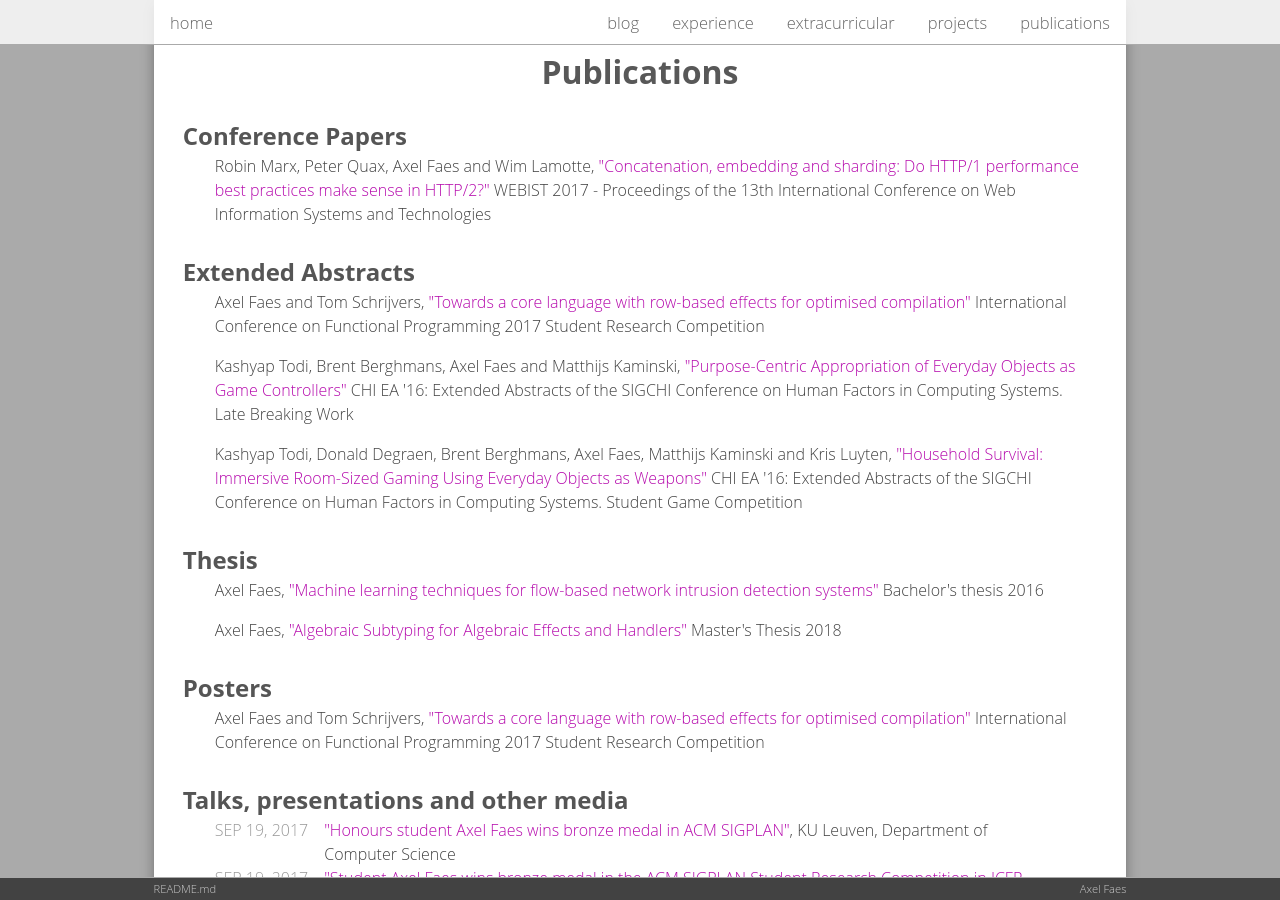
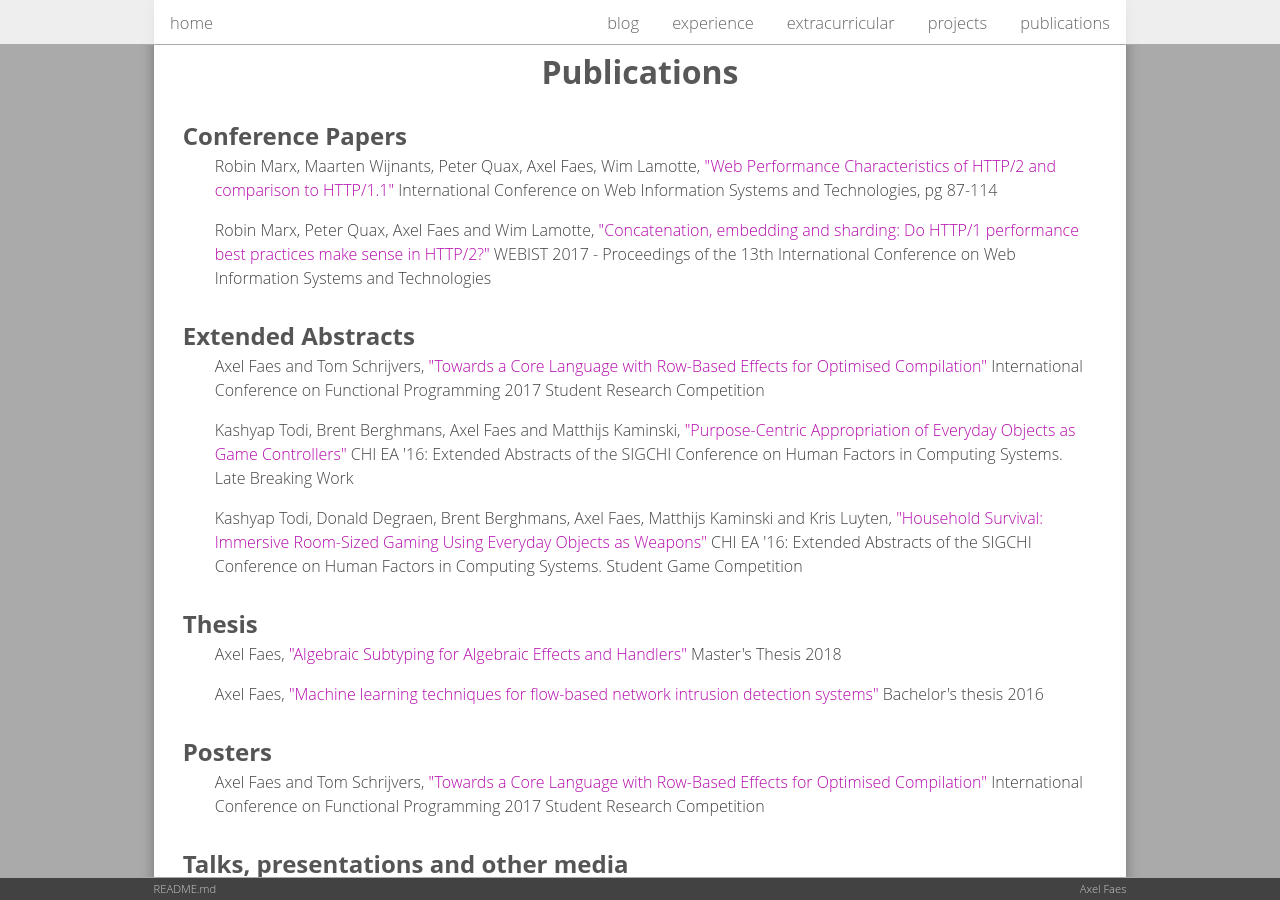
Before and after one commit to TheAxeC/theaxec.github.io, a Jekyll site: the page built from _papers/index.html, in a window 1280 px wide. Built offline with Jekyll 4.4.1, drawn with Linux system fonts in a browser that asks for light colours; some of the changed text lies outside the part shown.

Commit message:
update publications

```diff
--- a/_data/publications.yml
+++ b/_data/publications.yml
@@ -6,6 +6,10 @@ conference:
     title: Conference Papers
     url: /papers/conference/
     papers:
+        - authors: Robin Marx, Maarten Wijnants, Peter Quax, Axel Faes, Wim Lamotte
+          title: "Web Performance Characteristics of HTTP/2 and comparison to HTTP/1.1"
+          url: "/papers/conference/WebPerfCharacteristicsOfH2_MarxRobin_13aug2017.pdf"
+          book: "International Conference on Web Information Systems and Technologies, pg 87-114"
         - authors: Robin Marx, Peter Quax, Axel Faes and Wim Lamotte
           title: "Concatenation, embedding and sharding: Do HTTP/1 performance best practices make sense in HTTP/2?"
           url: "/papers/conference/h2bestpractices_RobinMarx_WEBIST2017.pdf"
@@ -15,19 +19,19 @@ thesis:
     url: /papers/thesis/
     papers:
       - authors: Axel Faes
+        title: "Algebraic Subtyping for Algebraic Effects and Handlers"
+        url: "https://github.com/TheAxeC/algebraic-subtyping-for-algebraic-effects-and-handlers"
+        book: Master's Thesis 2018
+      - authors: Axel Faes
         title: "Machine learning techniques for flow-based network intrusion detection systems"
         url: "https://github.com/TheAxeC/machine-learning-techniques-for-flow-based-network-intrusion-detection-systems"
         book: Bachelor's thesis 2016
-      - authors: Axel Faes
-        title: "Algebraic Subtyping for Algebraic Effects and Handlers"
-        url: "https://github.com/TheAxeC/algebraic-subtyping-for-algebraic-effects-and-handlers"
-        book: Master's Thesis 2018
 abstracts:
     title: Extended Abstracts
     url: /papers/abstracts/
     papers:
       - authors: Axel Faes and Tom Schrijvers
-        title: "Towards a core language with row-based effects for optimised compilation"
+        title: "Towards a Core Language with Row-Based Effects for Optimised Compilation"
         url: "/papers/abstracts/icfp-2017-src.pdf"
         book: International Conference on Functional Programming 2017 Student Research Competition
       - authors: Kashyap Todi, Brent Berghmans, Axel Faes and Matthijs Kaminski
@@ -43,7 +47,7 @@ posters:
     url: /papers/posters/
     papers:
       - authors: Axel Faes and Tom Schrijvers
-        title: "Towards a core language with row-based effects for optimised compilation"
+        title: "Towards a Core Language with Row-Based Effects for Optimised Compilation"
         url: "/papers/posters/icfp-2017-src.pdf"
         book: International Conference on Functional Programming 2017 Student Research Competition
 talks:
```
Also changed, not shown: 2 other files.
